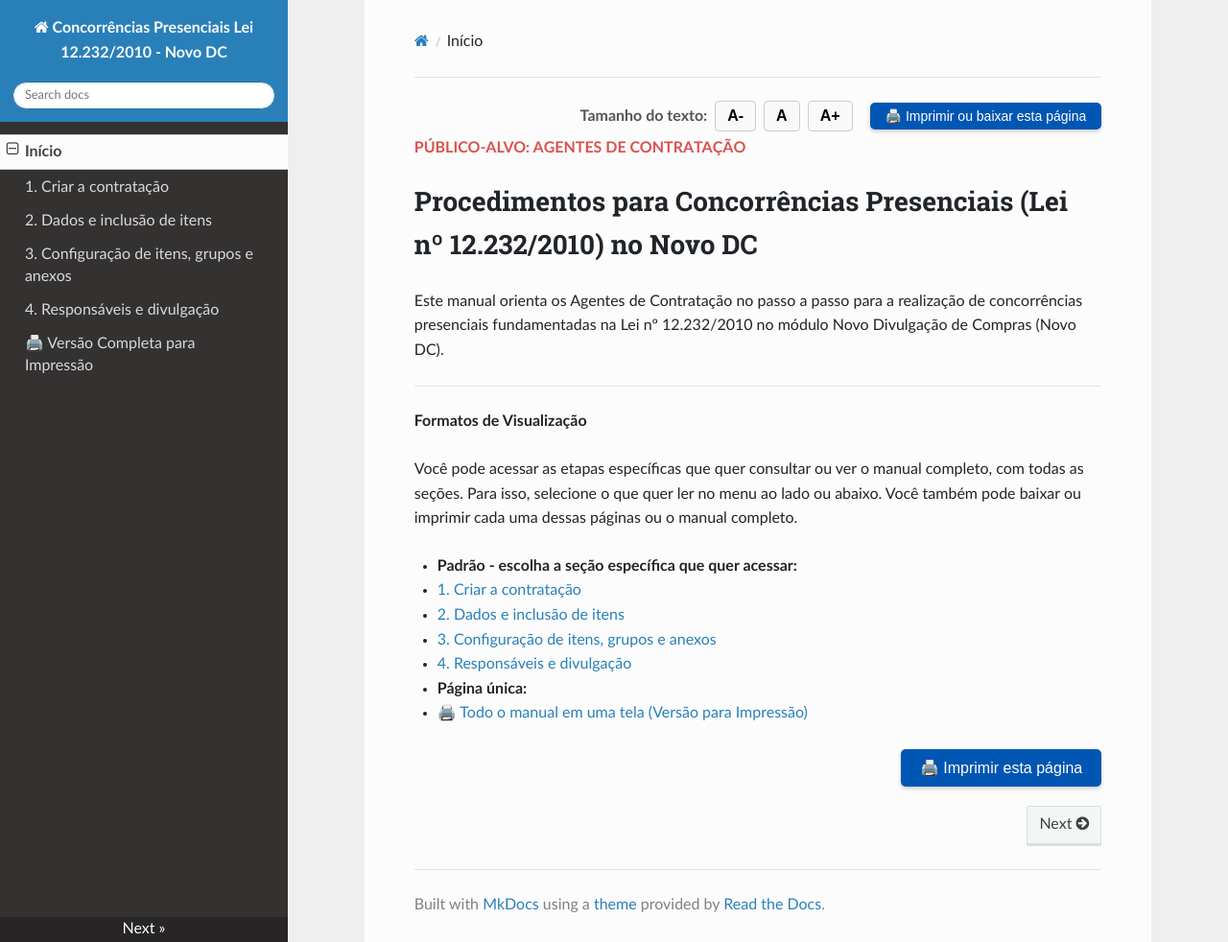
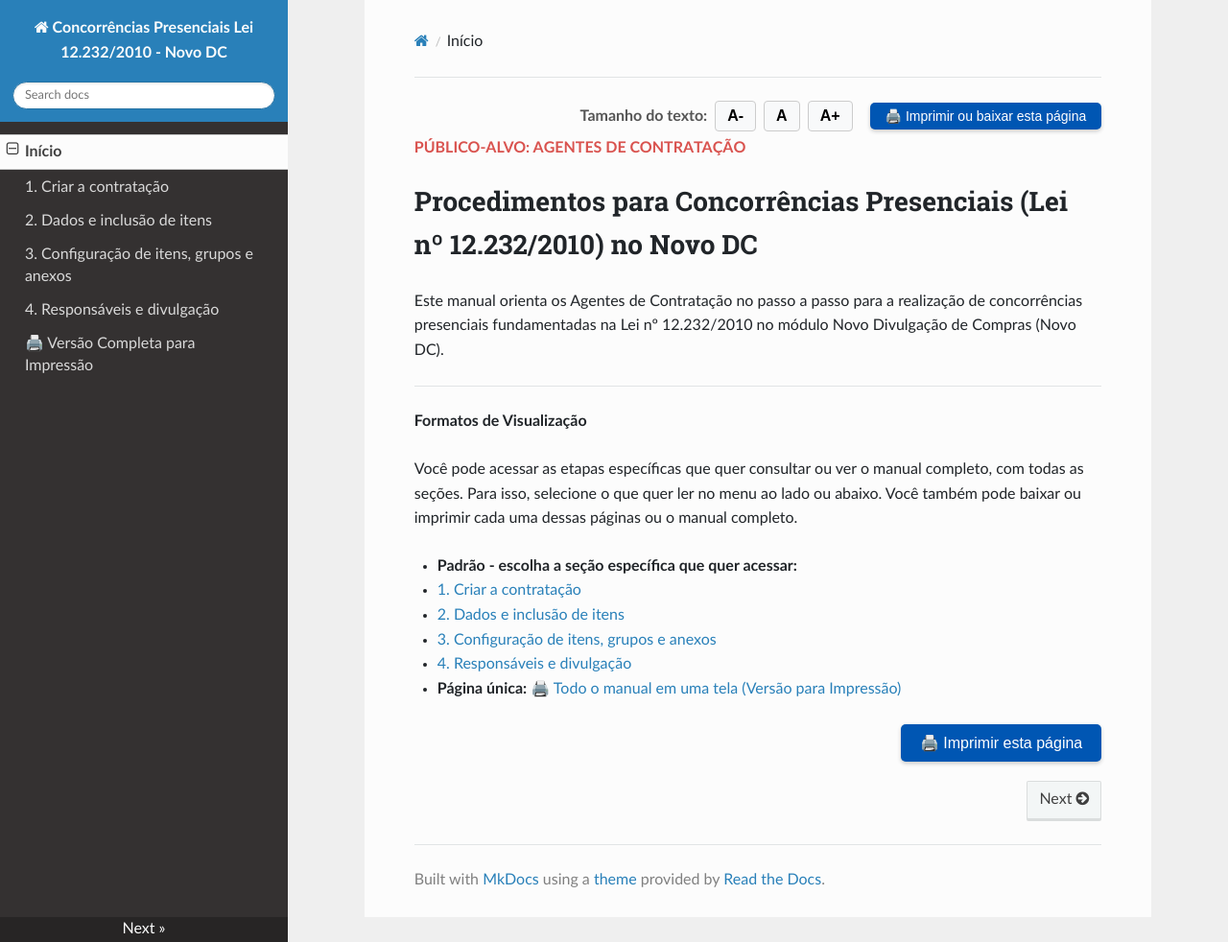
Before and after one commit to emilix10-bit/concorrencia-presencial-12232, an MkDocs documentation site: the page built from docs/index.md, in a window 1280 px wide and 982 px high. Shown: the whole window at 96% size. Built offline with MkDocs 1.6.1, drawn with Linux system fonts in a browser that asks for light colours; nearby versions of some CDN libraries.

```diff
--- a/docs/index.md
+++ b/docs/index.md
@@ -27,8 +27,7 @@ Você pode acessar as etapas específicas que quer consultar ou ver o manual com
   * [3. Configuração de itens, grupos e anexos](03-configuracao-grupos-e-anexos.md)
   * [4. Responsáveis e divulgação](04-responsaveis-e-divulgacao.md)
 
-* **Página única:**
-  * [🖨️ Todo o manual em uma tela (Versão para Impressão)](manual-completo.md)
+* **Página única:** [🖨️ Todo o manual em uma tela (Versão para Impressão)](manual-completo.md)
 
 <div style="text-align: right; margin: 20px 0;">
   <button onclick="window.print()" style="background-color: #0056b3; color: white; padding: 10px 20px; border: none; border-radius: 5px; font-size: 16px; cursor: pointer; box-shadow: 0 2px 4px rgba(0,0,0,0.2);">
```
